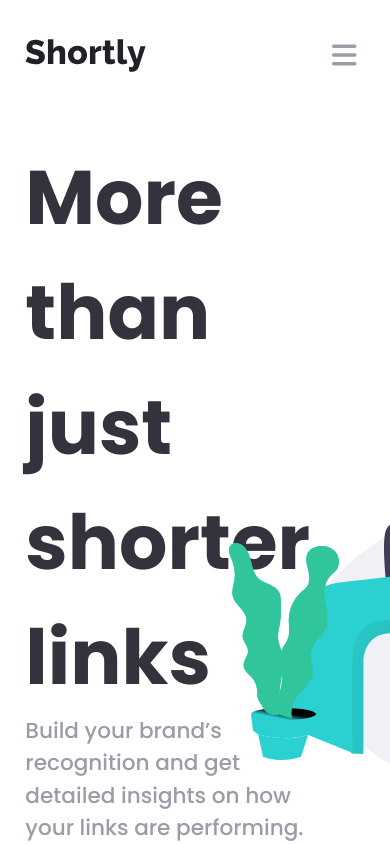
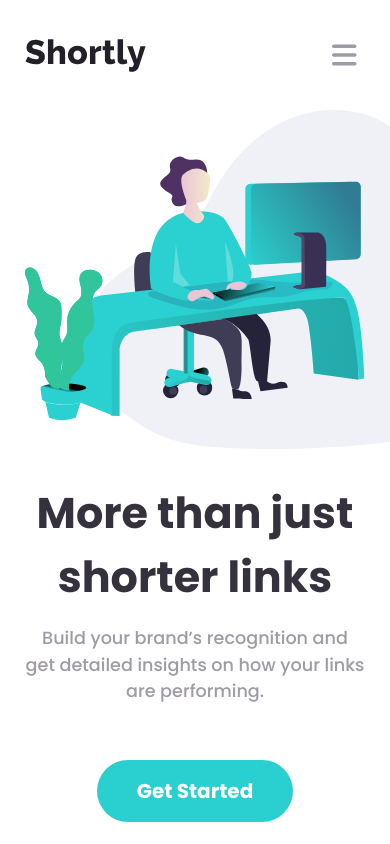
Before and after one commit to p-kosinski/url-shortening-api, a React (Create React App) app: page / in a window 390 px wide. Shown: the top 844 px of the page. Built offline with nearby package versions, Linux system fonts and the light colour scheme.

Commit message:
Add hero section styling for all screen sizes

```diff
--- a/src/App.js
+++ b/src/App.js
@@ -12,7 +12,11 @@
     <main>
       <Hero />
       <Container>
-        <div style={{backgroundColor: 'black', color: 'white'}}>
+        <div style={{
+          backgroundColor: 'black',
+          color: 'white',
+          marginTop: '60px',
+          }}>
           {[...Array(100)].map((value, i) => {
             return (
               <Fragment key={i}>
--- a/src/components/features/Hero/Hero.module.scss
+++ b/src/components/features/Hero/Hero.module.scss
@@ -1,20 +1,25 @@
 @use '../../../styles/variables' as variables;
+@use '../../../styles/mixins' as mixins;
 
 .section {
   padding-top: 30px;
-  padding-bottom: 150px;
+  padding-bottom: 90px;
   overflow-x: hidden;
 }
 
 .wrapper {
-  display: grid;
-  grid-template-rows: auto;
-  grid-template-columns: 60% 1fr;
+  display: flex;
   align-items: center;
   justify-items: flex-start;
 }
 
 .content {
+  width: 60%;
+  display: flex;
+  flex-direction: column;
+  justify-content: flex-start;
+  align-items: flex-start;
+
   h1 {
     margin-block: 0;
     color: variables.$color-dark;
@@ -24,11 +29,63 @@
     margin: 0;
     line-height: 1.5;
     font-weight: variables.$font-weight-regular;
-    font-size: 1.35rem;
+    font-size: clamp(1.1rem, 3vw, 1.35rem);
     color: variables.$color-light;
+    max-width: 41ch;
   }
 
   a {
     margin-block: 2em;
   }
 }
+
+.imageWrapper {
+  width: 40%;
+}
+
+@include mixins.breakpoint(large) {
+  .content {
+    width: 55%;
+  }
+
+  .imageWrapper {
+    width: 45%;
+  }
+}
+
+@include mixins.breakpoint(medium) {
+  .section {
+    padding-top: 0;
+    padding-bottom: 60px;
+    overflow-x: hidden;
+  }
+
+  .wrapper {
+    align-items: unset;
+    flex-direction: column-reverse;
+    gap: 2rem;
+  }
+
+  .content {
+    width: unset;
+    justify-content: center;
+    align-items: center;
+    text-align: center;
+    gap: 1rem;
+
+    a {
+      width: fit-content;
+    }
+  }
+
+  .imageWrapper {
+    width: unset;
+    display: flex;
+
+    img {
+      margin: 0 auto;
+      height: 87vw;
+      max-height: 400px;
+    }
+  }
+}
--- a/src/styles/_typography.scss
+++ b/src/styles/_typography.scss
@@ -1,5 +1,4 @@
 @use './variables' as variables;
-@use './mixins' as mixins;
 
 body {
   font-family: variables.$font-main;
@@ -7,5 +6,5 @@
 
 h1 {
   font-weight: variables.$font-weight-bold;
-  font-size: 4.75rem;
+  font-size: clamp(2.5rem, 11vw, 4.75rem);
 }
```
